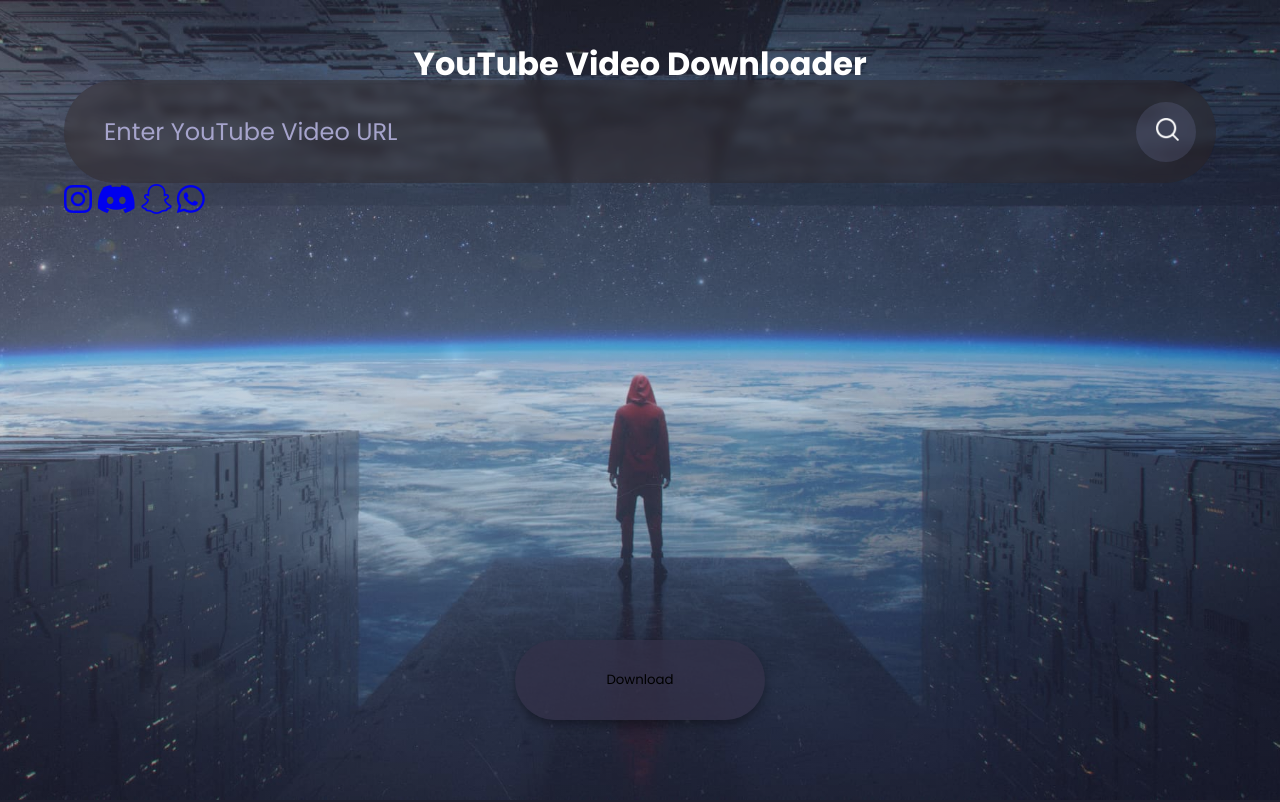
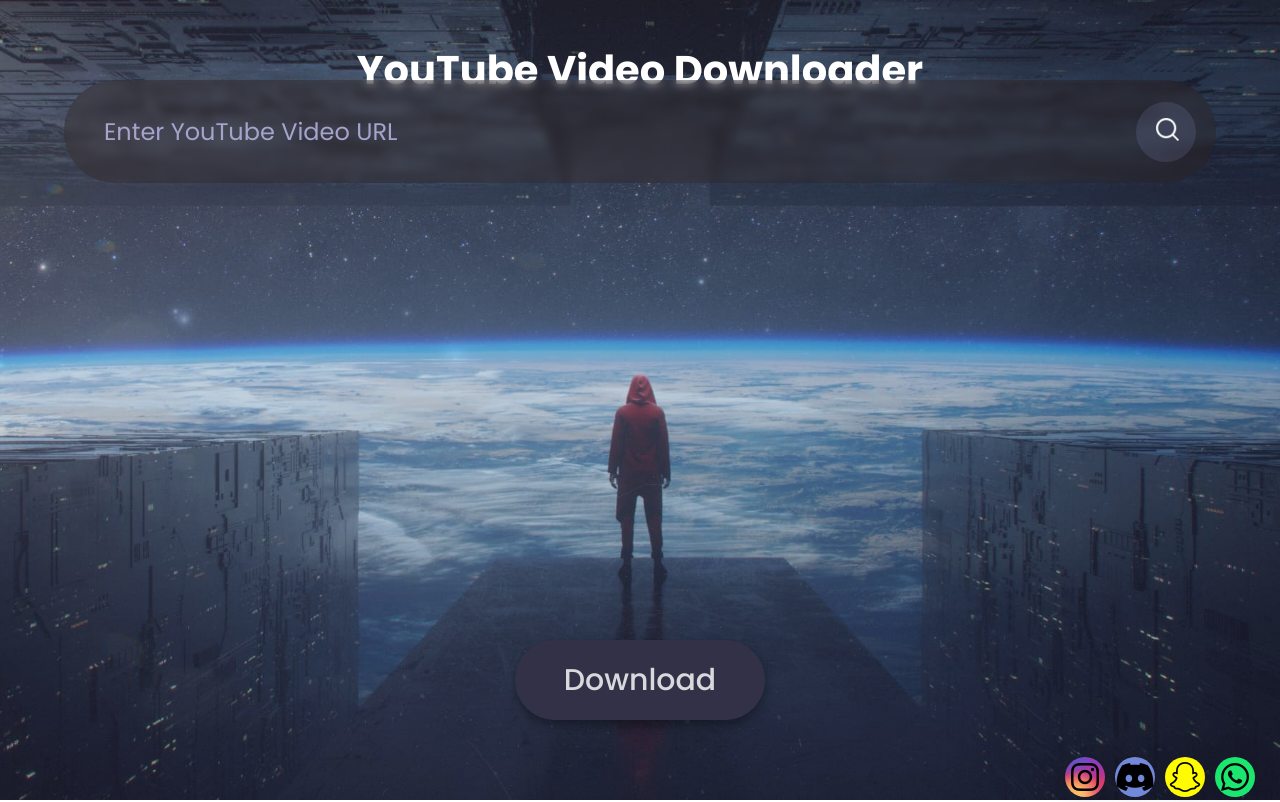
Before and after one commit to satyam-64136/youtube-video-downloader, a Flask app: page / in a window 1280 px wide. Run offline with Flask 2, Linux system fonts and the light colour scheme; some libraries are stand-ins or nearby versions.

Commit message:
Update style.css

```diff
--- a/static/style.css
+++ b/static/style.css
@@ -14,9 +14,10 @@
     background-image: linear-gradient(rgba(83, 90, 145, 0.212),rgba(53, 60, 110, 0.322)),url(./images/984392.jpg);
     background-position: center;
     background-size: cover;
+    overflow: hidden;
 }
 
-h1 {
+h1 {font-size: 40px;
     text-align: center;
     margin: 20px 0; /* Adjust margin to move the title to the top */
     color: #ffffff;
@@ -85,7 +86,7 @@ form {
     transform: translate(-50%, -50%);
     height: 80px;
     width: 250px;
-    background: #343249b7;
+    background: #343249f3;
     border-radius: 60px;
     cursor: pointer;
     box-shadow: 0 5px 10px rgba(0, 0, 0, 0.336);
@@ -100,6 +101,9 @@ form {
     align-items: center;
     justify-content: center;
     border: none; /* Remove border */
+    color: #ffffffd0;
+    font-size: 30px;
+    font-weight: 500;
 }
 
 .content button:hover {
@@ -107,37 +111,72 @@ form {
     transition: 0.3s ease;
 }
 
-.preview{
+.preview {
+    margin-top: 33px;
     position: absolute;
-    left: 30%;
-    width: 100%;
-    border-radius: 2px;
-    width: 540px;
-    height: 285px;
-    margin: 20px 10px;
+    left: 50%;
+    transform: translateX(-50%);
+    width: 860px;
+    height: 484px;
     display: flex;
     align-items: center;
     justify-content: center;
     flex-direction: column;
     overflow: hidden;
     border: 2px dashed #fff;
-
 }
 
 .preview .image{
-    display: flex;
-    width: 100%;
-    height: 110%;
-}
-.preview.current{
-    border: none;
-}
-.preview.current .thumb{
-   display: block;
+    height: 100%;
 }
 
-.preview.current h4{
- display: none;
+a:hover{
+    transform: scale(1.2);
+    transition: all 0.1s linear ;
+}
+
+.social-links {
+    position: absolute;
+    top: 94%; /* Adjust the top position to control vertical placement */
+    right: 20px; /* Adjust the right position to control horizontal placement */
+    display: flex;
+}
+
+.social-icon {
+    width: 40px;
+    height: 40px;
+    text-align: center;
+    text-decoration: none;
+    color: #000000;
+    box-shadow: 0 0 20px 10px rgba(0, 0, 0, 0.05);
+    margin: 10px 0; /* Adjust margin for spacing between buttons */
+    border-radius: 50%;
+    display: flex;
+    align-items: center; /* Center the icon vertically */
+    justify-content: center; /* Center the icon horizontally */
+    transition: transform 0.2s ease; /* Add a slight hover effect */
+    background-color: #ffffff;
+    margin: 5px;
+}
+
+.social-icon:hover {
+    transform: scale(1.1); /* Scale the button slightly on hover */
+}
+
+.social-icon.instagram {
+    background: radial-gradient(circle farthest-corner at 35% 90%, #fec564, transparent 50%), radial-gradient(circle farthest-corner at 0 140%, #fec564, transparent 50%), radial-gradient(ellipse farthest-corner at 0 -25%, #5258cf, transparent 50%), radial-gradient(ellipse farthest-corner at 20% -50%, #5258cf, transparent 50%), radial-gradient(ellipse farthest-corner at 100% 0, #893dc2, transparent 50%), radial-gradient(ellipse farthest-corner at 60% -20%, #893dc2, transparent 50%), radial-gradient(ellipse farthest-corner at 100% 100%, #d9317a, transparent), linear-gradient(#6559ca, #bc318f 30%, #e33f5f 50%, #f77638 70%, #fec66d 100%); /* Replace with the desired background color for Instagram */
+}
+
+.social-icon.discord {
+    background-color: #7289da;
+}
+
+.social-icon.snapchat {
+    background-color: #fffb00;
+}
+
+.social-icon.whatsapp {
+    background: #1be770;
 }
 
 .error {
```
